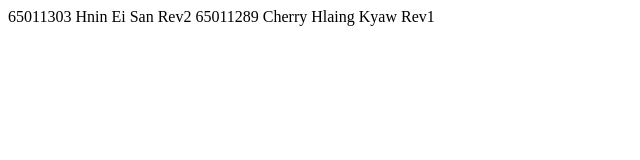
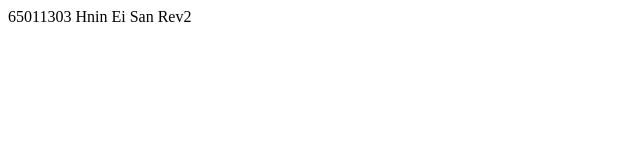
Before and after one commit to Hninei-san/git101_EiSan, a plain HTML site: page index.html in a window 1280 px wide. Shown: the whole page, without its empty margins (0-640 px from the left). Drawn offline with Linux system fonts and the light colour scheme.

Commit message:
Update index.html

```diff
--- a/index.html
+++ b/index.html
@@ -8,6 +8,6 @@
 </head>
 <body>
     65011303 Hnin Ei San Rev2
-    65011289 Cherry Hlaing Kyaw Rev1
+
 </body>
 </html>
```
